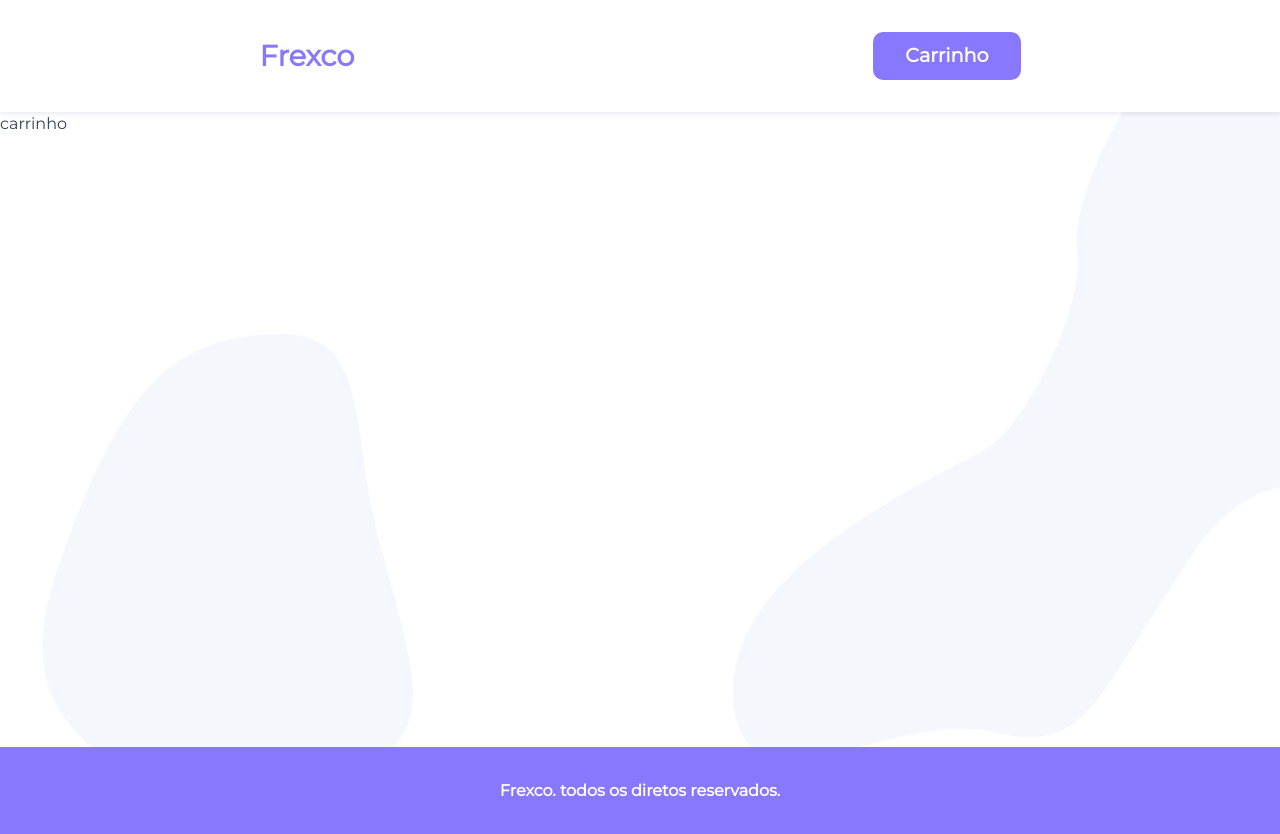
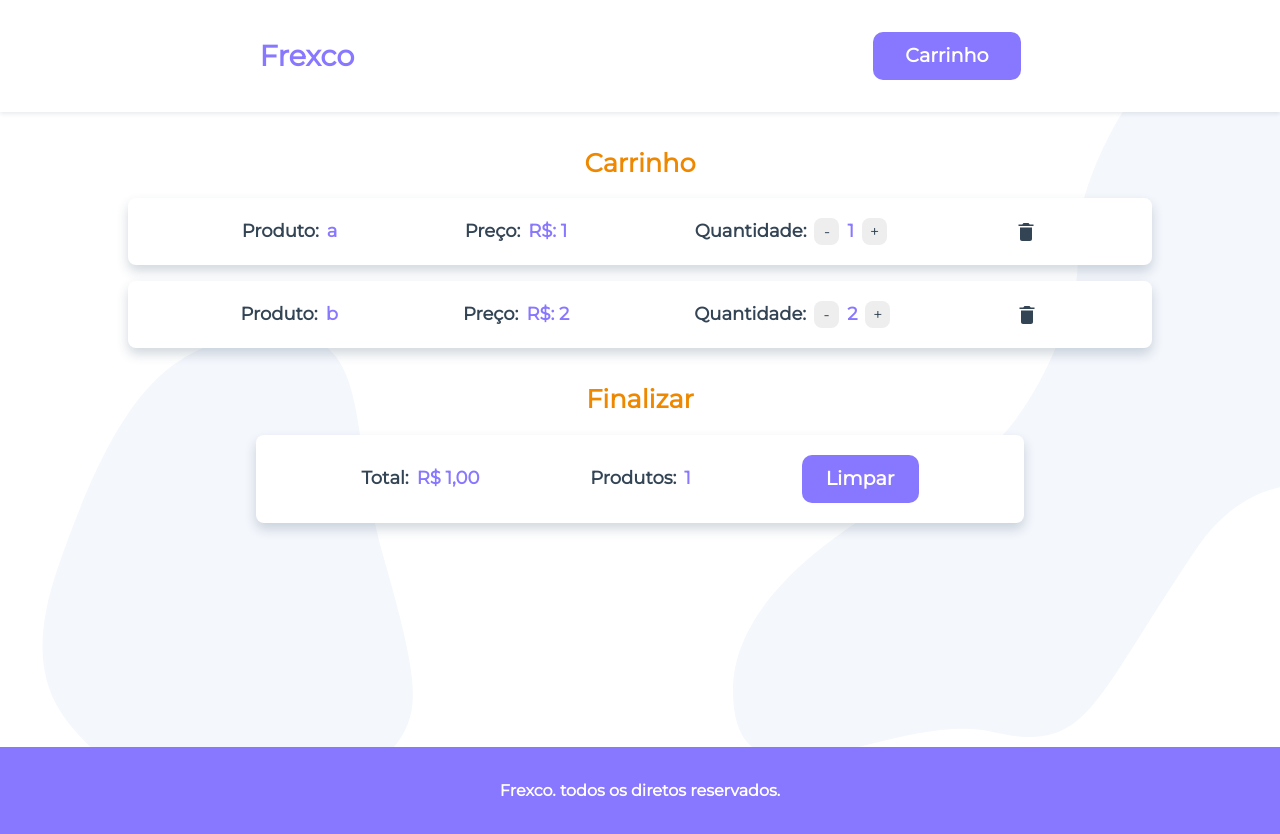
Before and after one commit to carloscmarcelino/Frexco, a React (Vite) app: page /cart in a window 1280 px wide. Built offline with nearby package versions, Linux system fonts and the light colour scheme.

Commit message:
feat: created a cart layout

```diff
--- a/src/modules/cart/Cart.tsx
+++ b/src/modules/cart/Cart.tsx
@@ -1,13 +1,201 @@
-import { Box } from '@chakra-ui/react';
+import { Box, Button, Flex, Text } from '@chakra-ui/react';
+import { useContext } from 'react';
+import { animation } from '../../components/EnterAnimation/EnterAnimation';
 import { Footer } from '../../components/Footer';
 import { Header } from '../../components/Header';
+import { transformScale } from '../../components/TransformScale';
+import { CartOptions, ProductContext } from '../../context/AppContext';
+
+import { IoMdTrash } from 'react-icons/io';
 
 export const Cart = () => {
+  // const { cart, setCart } = useContext(ProductContext);
+
+  const cart = [
+    {
+      amount: 1,
+      name: 'a',
+      preco: 'R$: 1',
+    },
+    {
+      amount: 2,
+      name: 'b',
+      preco: 'R$: 2',
+    },
+  ];
+
+  const decrement = (): void => {};
+
+  const increment = (): void => {};
+
+  const removeItem = (): void => {};
+
+  const clearCart = (): void => {};
+
+  const total = (): string => {
+    return 'R$ 1,00';
+  };
+
+  const products = (): string => {
+    return '1';
+  };
+
   return (
     <>
       <Header />
 
-      <Box minHeight="79.4vh">carrinho</Box>
+      <Box minHeight="79.4vh" flexDirection="column" alignItems="center" justifyContent="start">
+        <Flex
+          minHeight="79.4vh"
+          flexDirection="column"
+          alignItems="center"
+          justifyContent="start"
+          animation={animation}
+        >
+          <Text color="orange" fontWeight="bold" fontSize="1.6rem" m="2rem 0 1rem 0">
+            Carrinho
+          </Text>
+
+          {cart.length === 0 && <Text fontSize="1.2rem">Seu carrinho está vazio.</Text>}
+
+          {cart.length > 0 && (
+            <>
+              {cart.map(({ amount, name, preco }: CartOptions, index: number) => {
+                return (
+                  <Flex
+                    key={index}
+                    mt={index > 0 ? '1rem' : ''}
+                    boxShadow="0 6px 12px rgba(30, 60, 90, 0.2)"
+                    bg="white"
+                    w="80%"
+                    alignItems="center"
+                    justifyContent="space-around"
+                    borderRadius={8}
+                    p="20px 50px"
+                  >
+                    <Flex>
+                      <Text fontWeight="bold" mr="0.5rem" fontSize="1.125rem">
+                        Produto:
+                      </Text>
+                      <Text fontSize="1.125rem" color="purple1" fontWeight="bold">
+                        {name}
+                      </Text>
+                    </Flex>
+
+                    <Flex>
+                      <Text fontWeight="bold" mr="0.5rem" fontSize="1.125rem">
+                        Preço:
+                      </Text>
+                      <Text fontSize="1.125rem" color="purple1" fontWeight="bold">
+                        {preco}
+                      </Text>
+                    </Flex>
+
+                    <Flex>
+                      <Text fontWeight="bold" mr="0.5rem" fontSize="1.125rem">
+                        Quantidade:
+                      </Text>
+                      <Flex
+                        onClick={() => decrement()}
+                        borderRadius={8}
+                        transition=".3s"
+                        w="25px"
+                        _hover={{
+                          backgroundColor: '#ccc',
+                        }}
+                        bg="#eee"
+                        border="none"
+                        alignItems="center"
+                        justifyContent="center"
+                        mr="0.5rem"
+                      >
+                        -
+                      </Flex>
+                      <Text fontSize="1.125rem" color="purple1" fontWeight="bold">
+                        {amount}
+                      </Text>
+                      <Flex
+                        onClick={() => increment()}
+                        borderRadius={8}
+                        transition=".3s"
+                        w="25px"
+                        _hover={{
+                          backgroundColor: '#ccc',
+                        }}
+                        bg="#eee"
+                        border="none"
+                        alignItems="center"
+                        justifyContent="center"
+                        ml="0.5rem"
+                      >
+                        +
+                      </Flex>
+                    </Flex>
+
+                    <IoMdTrash fontSize="1.5rem" onClick={() => removeItem()} />
+                  </Flex>
+                );
+              })}
+
+              <Flex flexDirection="column" alignItems="center" mt="2rem" w="60%">
+                <Text color="orange" fontWeight="bold" fontSize="1.6rem" mb="1rem">
+                  Finalizar
+                </Text>
+
+                <Flex
+                  boxShadow="0 6px 12px rgba(30, 60, 90, 0.2)"
+                  bg="white"
+                  w="100%"
+                  alignItems="center"
+                  justifyContent="space-around"
+                  borderRadius={8}
+                  p="20px 50px"
+                >
+                  <Flex>
+                    <Text fontSize="1.125rem" fontWeight="bold" mr="0.5rem">
+                      Total:
+                    </Text>
+                    <Text color="purple1" fontWeight="bold" fontSize="1.125rem">
+                      {total()}
+                    </Text>
+                  </Flex>
+
+                  <Flex>
+                    <Text fontSize="1.125rem" fontWeight="bold" mr="0.5rem">
+                      Produtos:
+                    </Text>
+                    <Text color="purple1" fontWeight="bold" fontSize="1.125rem">
+                      {products()}
+                    </Text>
+                  </Flex>
+
+                  <Button
+                    bg="purple1"
+                    p="1.5rem"
+                    borderRadius={10}
+                    sx={transformScale()}
+                    _hover={{
+                      backgroundColor: 'purple1',
+                      boxShadow: '',
+                    }}
+                    _focus={{
+                      outline: 'none',
+                    }}
+                    _active={{
+                      backgroundColor: 'purple1',
+                    }}
+                    onClick={() => clearCart()}
+                  >
+                    <Text color="white" fontSize="1.2rem" fontWeight="bold">
+                      Limpar
+                    </Text>
+                  </Button>
+                </Flex>
+              </Flex>
+            </>
+          )}
+        </Flex>
+      </Box>
 
       <Footer />
     </>
```
